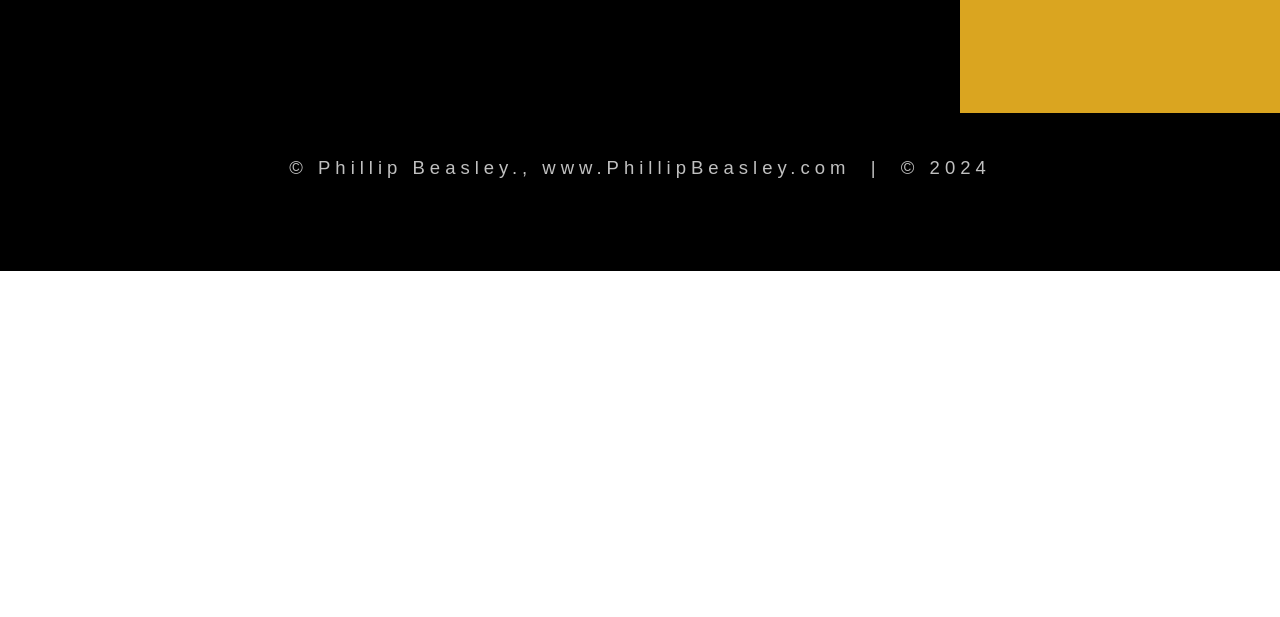
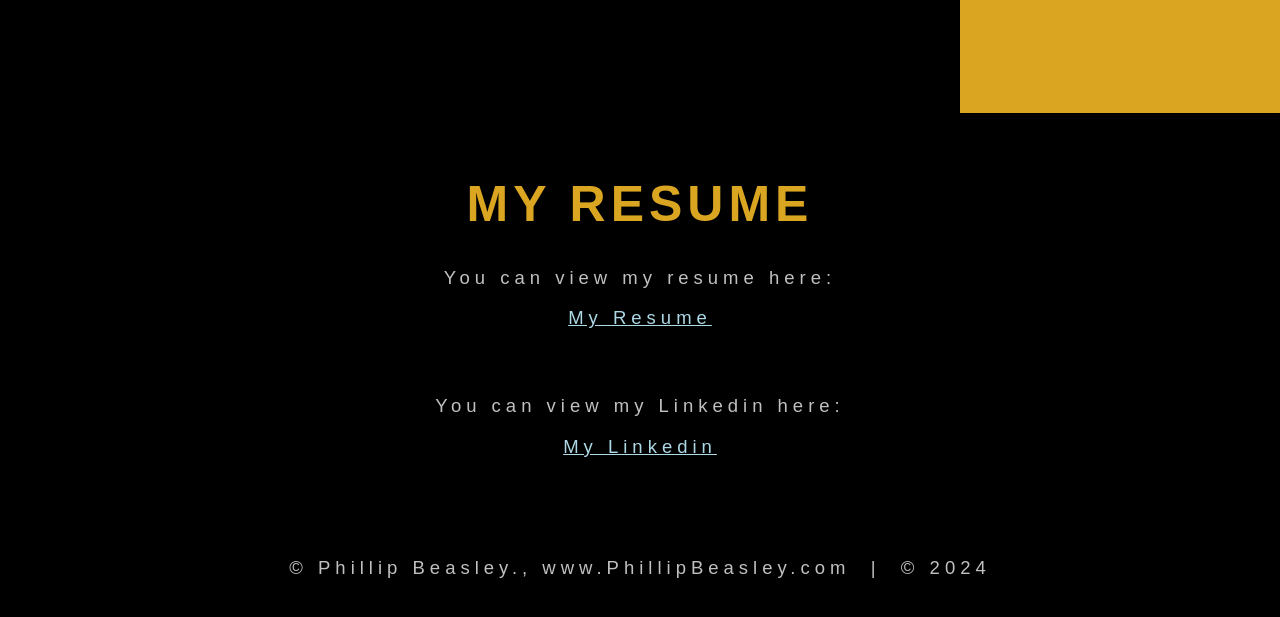
Before and after one commit to pbeasley96/pebeasley96.github.io, a plain HTML site: page index.html in a window 1280 px wide. Shown: the part 1619-2236 px from the top of the page. Before the commit the page ends 1890 px from the top, so only its background shows below. Drawn offline with Linux system fonts and the light colour scheme.

Commit message:
Edits
Added Resume links

```diff
--- a/CSS/website_style.css
+++ b/CSS/website_style.css
@@ -337,6 +337,14 @@ footer {
     background-color: goldenrod;
 }
 
+.Column_6 {
+    width: 100%;
+    padding: 10px;
+    padding-top: 1.9%;
+    height: 400px;
+    background-color: black;
+}
+
 .row:after {
     content: "";
     display: table;
--- a/index.html
+++ b/index.html
@@ -16,6 +16,7 @@
             <a href="#Slideshow">Slideshow</a>
             <a href="#About">About</a>
             <a href="#GitHub">GitHub</a>
+            <a href="#Resume">Resume</a>
             <a href="#Contact">Contact</a>
         </div>
 
@@ -130,6 +131,21 @@
                 </div>
             </div>
 
+        <!--Resume section-->
+            <div id="Resume" class="row">
+                <div class= "Column_6">
+                    <h1>My Resume</h1>
+                    <p>
+                        You can view my resume here:
+                        <p class="center"><a href="https://docs.google.com/document/d/10BuZZMUTKzMhMR1H6ifLcl9DwcTht6Oo/edit?usp=sharing&ouid=110150325947455086939&rtpof=true&sd=true" target="_blank">My Resume</a></p>
+                    </p>
+	    <br>
+                    <p>
+                       You can view my Linkedin here:
+                        <p class="center"><a href="https://www.linkedin.com/in/phillip-beasley-jr-838216165/" target="_blank">My Linkedin</a></p>
+                </div>
+            </div>
+
         <!--Contact section-->
             <div id="Contact">
                 <button onclick="openForm()" class="Pop_Up_Button">CONTACT</button>
```
